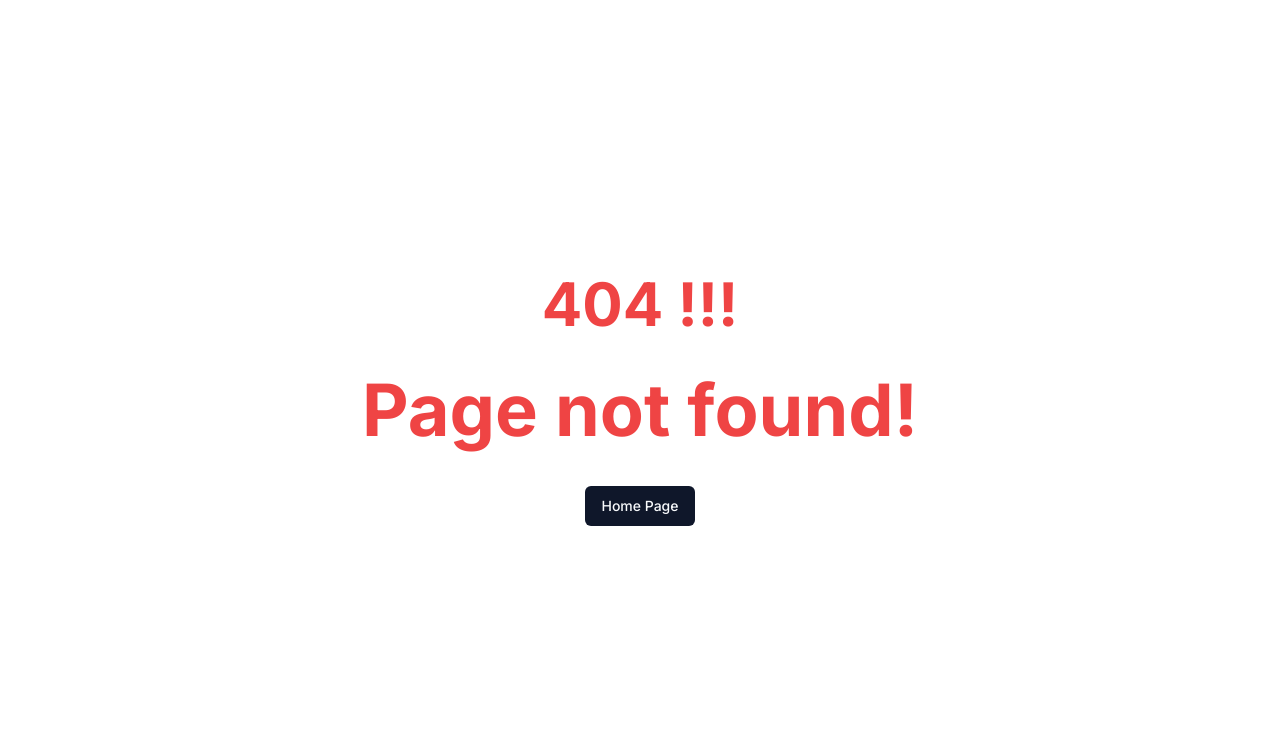
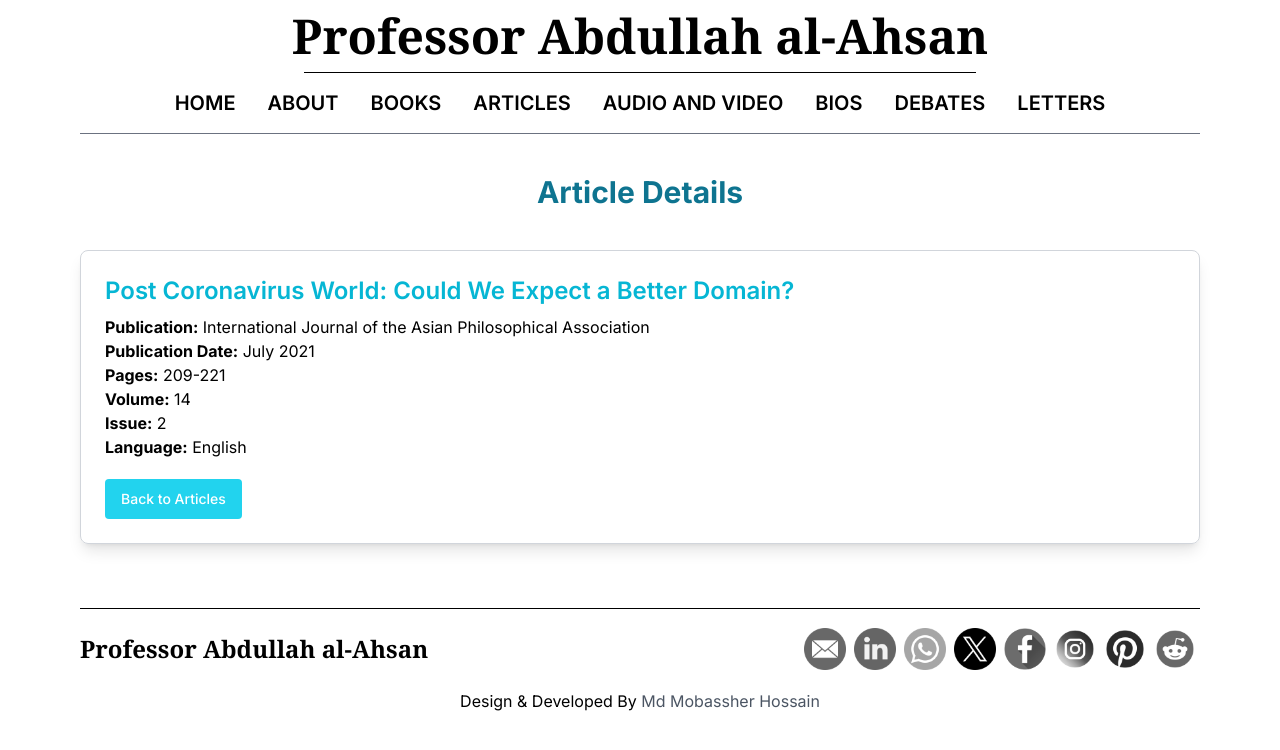
Before and after one commit to Md-Mobassher/Professor_Abdullah_Ahsan_Portfolio, a Next.js app: page /articles/1 in a window 1280 px wide. Before the commit this address had no page. Shown: the top 750 px of the page. Built offline with nearby package versions, Linux system fonts and the light colour scheme.

Commit message:
article details page added

```diff
--- /dev/null
+++ b/src/app/(withCommonLayout)/articles/[articleId]/page.tsx
@@ -0,0 +1,96 @@
+import PageTitle from "@/components/ui/PageTitle";
+import { articlesData } from "../articleData";
+import Link from "next/link";
+import { Button } from "@/components/ui/button";
+
+type TArticleParams = {
+  params: {
+    articleId: string;
+  };
+};
+
+const ArticleDetailsPage = ({ params }: TArticleParams) => {
+  const article = articlesData.find((a) => a.id === Number(params.articleId));
+
+  if (!article) {
+    return <p>article not found</p>;
+  }
+
+  return (
+    <div className="">
+      <PageTitle title="Article Details" />
+
+      <div
+        key={article.id}
+        className="lg:p-6 md:p-5 p-4 border rounded-lg shadow-lg hover:shadow-gray-500 hover:shadow-lg border-gray-300 hover:border-gray-500 hover:text-black flex flex-col justify-between"
+      >
+        <div>
+          <div>
+            <h2 className="text-2xl text-cyan-500 font-semibold mb-2  ">
+              {article.title}
+            </h2>
+          </div>
+          <p>
+            <strong>Publication:</strong> {article.publication}
+          </p>
+          <p>
+            <strong>Publication Date:</strong> {article.publication_date}
+          </p>
+
+          {article.pages && (
+            <p>
+              <strong>Pages:</strong> {article.pages}
+            </p>
+          )}
+          {article.volume && (
+            <p>
+              <strong>Volume:</strong> {article.volume}
+            </p>
+          )}
+          {article.issue && (
+            <p>
+              <strong>Issue:</strong> {article.issue}
+            </p>
+          )}
+
+          {article.doi && (
+            <p>
+              <strong>DOI:</strong> {article.doi}
+            </p>
+          )}
+          {article.language && (
+            <p>
+              <strong>Language:</strong> {article.language}
+            </p>
+          )}
+          {article.abstract && (
+            <p>
+              <strong>Abstract:</strong> {article.abstract}
+            </p>
+          )}
+          {article.keywords.length > 0 && (
+            <p>
+              <strong>Keywords:</strong> {article.keywords.join(", ")}
+            </p>
+          )}
+        </div>
+        <div className="flex gap-5 lg:mt-5 mt-4">
+          {article.url && (
+            <Link href={article.url} target="_blank" rel="noopener noreferrer">
+              <Button className="text-white px-4 py-2 rounded bg-blue-400 hover:bg-blue-600 transition duration-300">
+                View Article
+              </Button>
+            </Link>
+          )}
+          <Link href={`/articles`}>
+            <Button className="text-white px-4 py-2 rounded bg-cyan-400 hover:bg-cyan-600 transition duration-300 ">
+              Back to Articles
+            </Button>
+          </Link>
+        </div>
+      </div>
+    </div>
+  );
+};
+
+export default ArticleDetailsPage;
```
